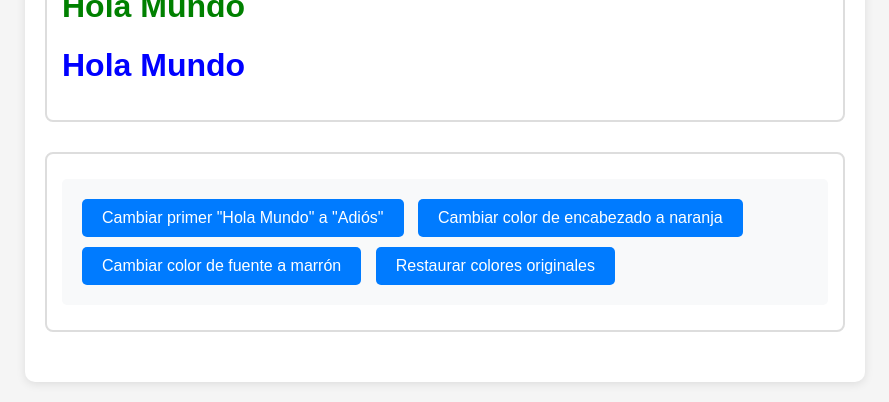
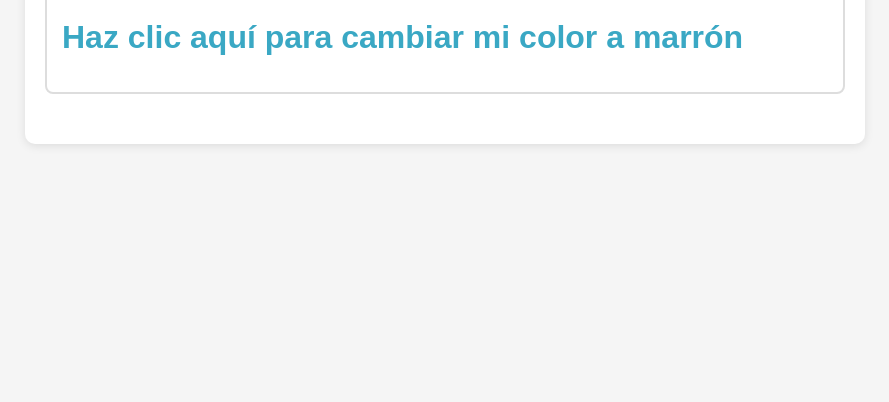
Before and after one commit to butron0407-LHHB/Laboratorio_9, a plain HTML site: page index.html in a window 1280 px wide. Shown: the part 742-1144 px from the top of the page, without its empty margins (195-1084 px from the left). After the commit the page ends 906 px from the top, so only its background shows below. Drawn offline with Linux system fonts and the light colour scheme.

Commit message:
Correción de detalles

```diff
--- a/index.html
+++ b/index.html
@@ -12,20 +12,11 @@
         <div class="section">
             <h1 id="red">Hola Mundo</h1>
             <img src="imagenes/batman.jpg" alt="Imagen ilustrativa">
-
             <h1>Hola Mundo</h1>
             <h1 class="blue">Hola Mundo</h1>
             <h1>Hola Mundo</h1>
             <h1 class="blue">Hola Mundo</h1>
-        </div>
-
-        <div class="section">
-            <div class="interactive">
-                <button onclick="cambiarTextoAAdios()">Cambiar primer "Hola Mundo" a "Adiós"</button>
-                <button onclick="cambiarColorNaranja()">Cambiar color de encabezado a naranja</button>
-                <button onclick="cambiarColorMarron()">Cambiar color de fuente a marrón</button>
-                <button onclick="restaurarColores()">Restaurar colores originales</button>
-            </div>
+            <h1 id="encabezadoCambiante">Haz clic aquí para cambiar mi color a marrón</h1>
         </div>
     </div>
     <script src="script.js"></script>
--- a/script.js
+++ b/script.js
@@ -1,41 +1,15 @@
-function cambiarTextoAAdios() {
 const primerH1 = document.querySelector('h1');
 if (primerH1) {
     primerH1.textContent = 'Adiós';
 }
-}
 
-function cambiarColorNaranja() {
 const segundoH1 = document.querySelectorAll('h1')[1];
 if (segundoH1) {
     segundoH1.style.color = 'orange';
-        console.log('Color cambiado a naranja');
-    }
 }
 
 
-function cambiarColorMarron() {
-    const tercerH1 = document.querySelectorAll('h1')[2];
-    if (tercerH1) {
-        tercerH1.style.color = 'brown';
-        tercerH1.style.cursor = 'pointer';
-        console.log('Color cambiado a marrón');
-
-        tercerH1.onclick = function() {
-            this.style.color = this.style.color === 'brown' ? 'green' : 'brown';
-        };
-    }
-}
-
-function restaurarColores() {
-    const todosH1 = document.querySelectorAll('h1');
-    todosH1.forEach((h1, index) => {
-        if (index === 0) {
-            h1.textContent = 'Hola Mundo';
-        }
-        h1.style.color = 'green';
-        h1.style.cursor = 'default';
-        h1.onclick = null;
+const miEncabezado = document.getElementById('encabezadoCambiante');
+miEncabezado.addEventListener('click', function() {
+    miEncabezado.style.color = 'brown';
 });
-    console.log('Colores restaurados');
-}
--- a/styles.css
+++ b/styles.css
@@ -33,30 +33,15 @@ body {
 }
 
 img {
-    max-width: 100%;
+    max-width: 80%;
     height: auto;
-    border-radius: 5px;
+    border-radius: 10px;
     margin: 10px 0;
+    justify-content: center;
 }
 
-button {
-    background-color: #007bff;
-    color: white;
-    border: none;
-    padding: 10px 20px;
-    border-radius: 5px;
+#encabezadoCambiante {
+    color: rgb(58, 168, 196);
     cursor: pointer;
-    margin: 5px;
-    font-size: 16px;
+    user-select: none;
 }
-
-button:hover {
-    background-color: #0056b3;
-}
-
-.interactive {
-    background-color: #f8f9fa;
-    padding: 15px;
-    margin: 10px 0;
-    border-radius: 5px;
-}
```
Lines whose indentation alone changed are shown as unchanged.
